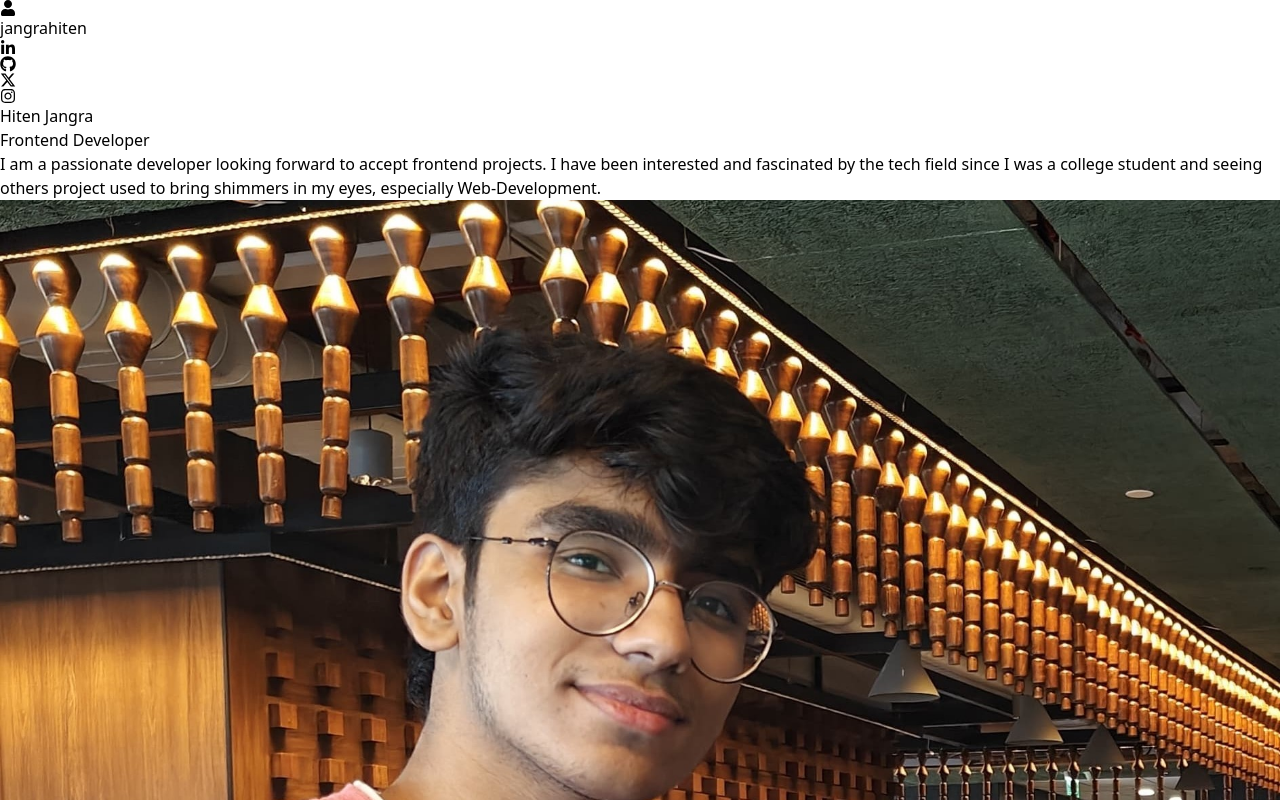
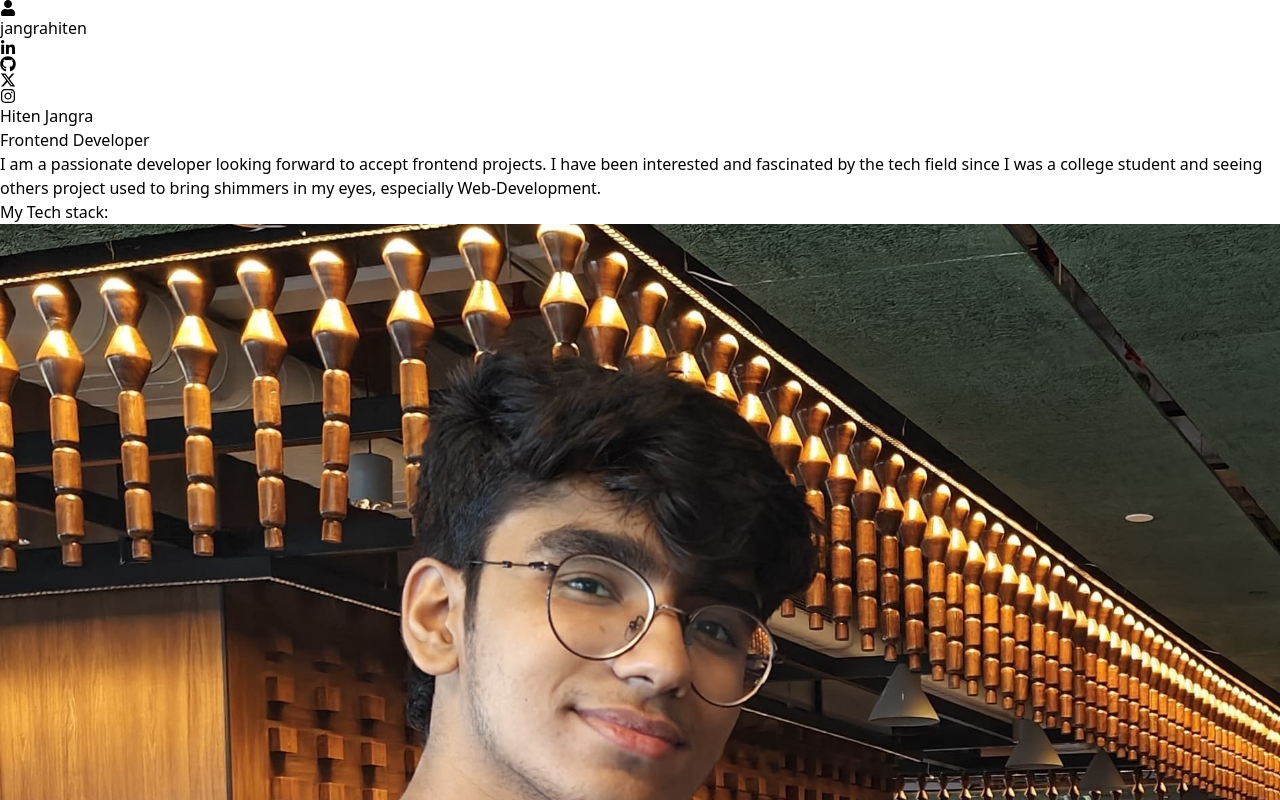
Before and after one commit to jangrahiten/portfolio, a React (Vite) app: page / in a window 1280 px wide. Shown: the top 800 px of the page. Built offline with nearby package versions, Linux system fonts and the light colour scheme.

Commit message:
adding my tech stack

```diff
--- a/src/Components/Hero.jsx
+++ b/src/Components/Hero.jsx
@@ -12,19 +12,25 @@ const Hero = () => {
                         Hiten Jangra
                      </h1>
                   </div>
-                  <span className="bg-gradient-to-r from-purple-700 via-neutral-700 to-purple-700 bg-clip-text tracking-tight text-transparent font-bold text-5xl">
+                  <span className="flex items-center lg:items-start bg-gradient-to-r from-purple-700 via-slate-800 to-purple-700 bg-clip-text tracking-tight text-transparent font-bold text-5xl">
                      Frontend Developer
                   </span>
                   <p className="my-2 max-w-xl py-6 font-light tracking-tighter text-2xl">
                      {HERO_CONTENT}
                   </p>
+                  <div className=""><span className="pb-16 text-4xl tracking-tight  lg:mt-16 lg:text-5xl
+                  bg-gradient-to-br from-cyan-500 via-green-600 to-slate-700 bg-clip-text text-transparent font-bold">My Tech stack:</span>
+                    <div>
+
+                    </div>
+                    </div>
                </div>
                <div className="w-full lg:w-1/2 lg:p-8">
                   <div className="flex justify-center">
                      <img
                         src={ProfilePicture}
                         alt="image"
-                        className="h-full rounded-lg"
+                        className="lg:h-full rounded-lg lg:size-full size-80"
                      />
                   </div>
                </div>
```
